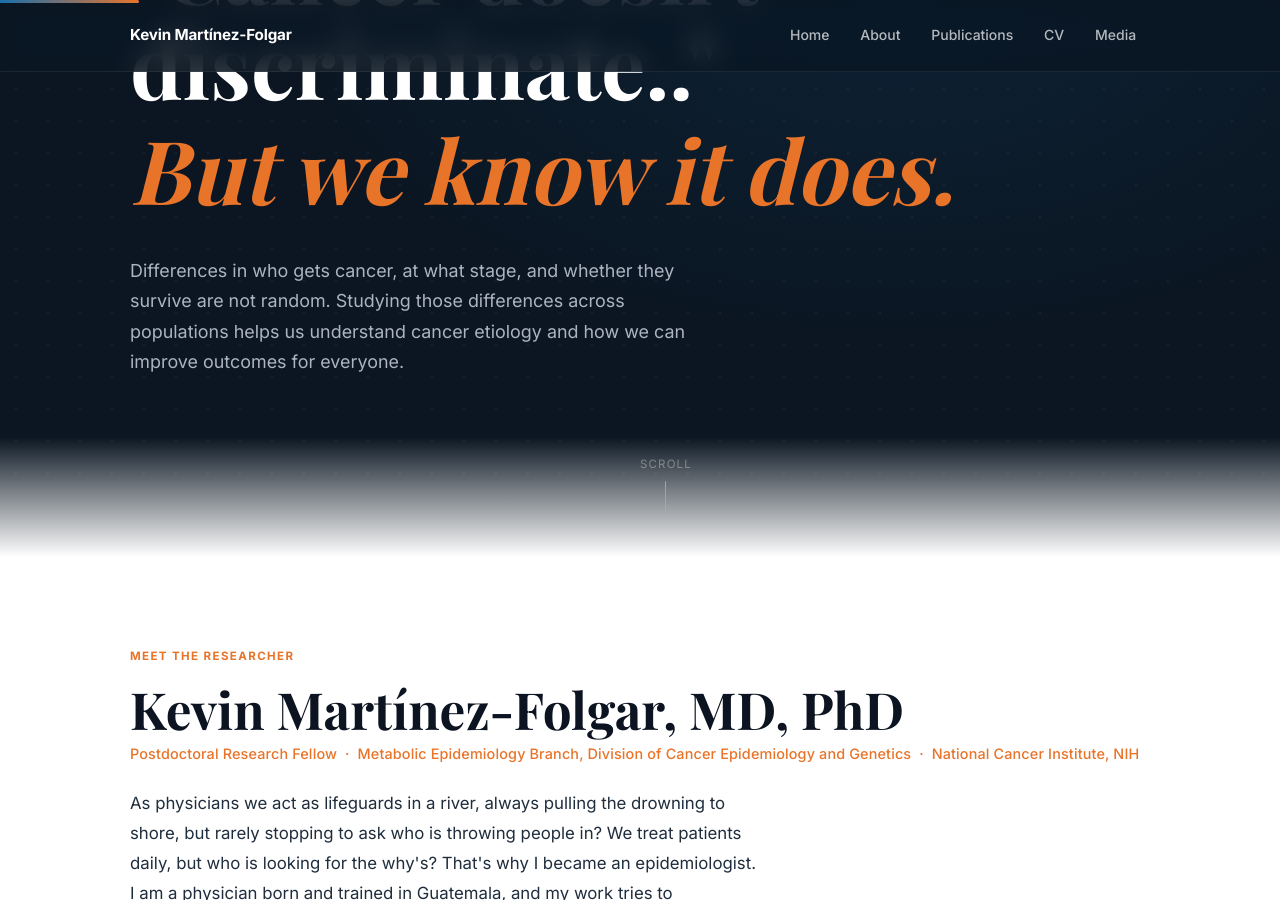
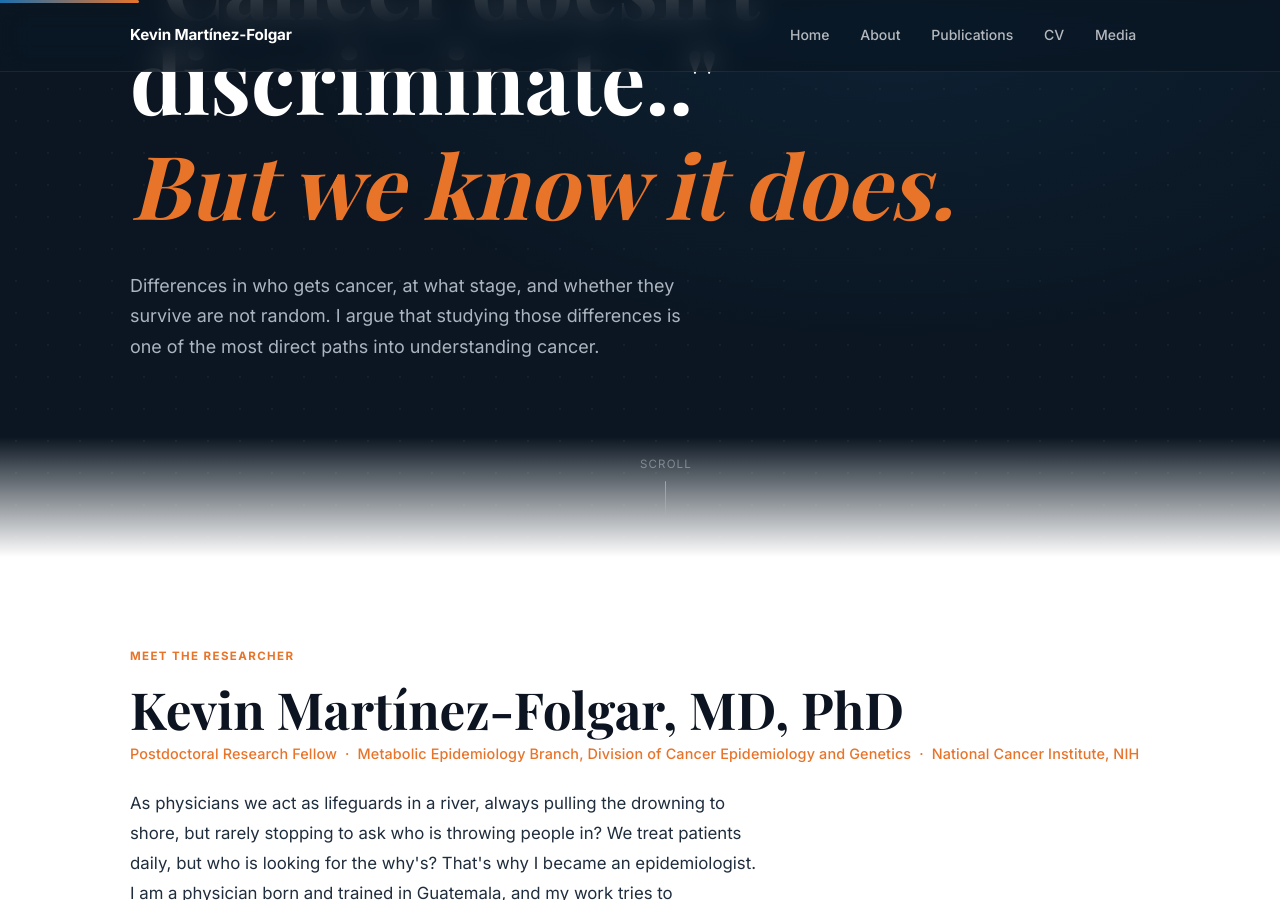
Before and after one commit to kmfolgar/kmfolgar.github.io, a Jekyll site: the page built from index.md, in a window 1280 px wide and 900 px high, scrolled down 343 px. Built offline with Jekyll 4.4.1, drawn with Linux system fonts in a browser that asks for light colours; some web fonts are replaced.

Commit message:
updated index.

```diff
--- a/index.md
+++ b/index.md
@@ -11,8 +11,7 @@ title: Home
     <p class="opener-twist">But we know it does.</p>
     <p class="opener-explain">
       Differences in who gets cancer, at what stage, and whether they survive are not random.
-      Studying those differences across populations helps us understand cancer etiology
-      and how we can improve outcomes for everyone.
+      I argue that studying those differences is one of the most direct paths into understanding cancer.
     </p>
   </div>
   <div class="scroll-hint" aria-hidden="true">scroll</div>
```
